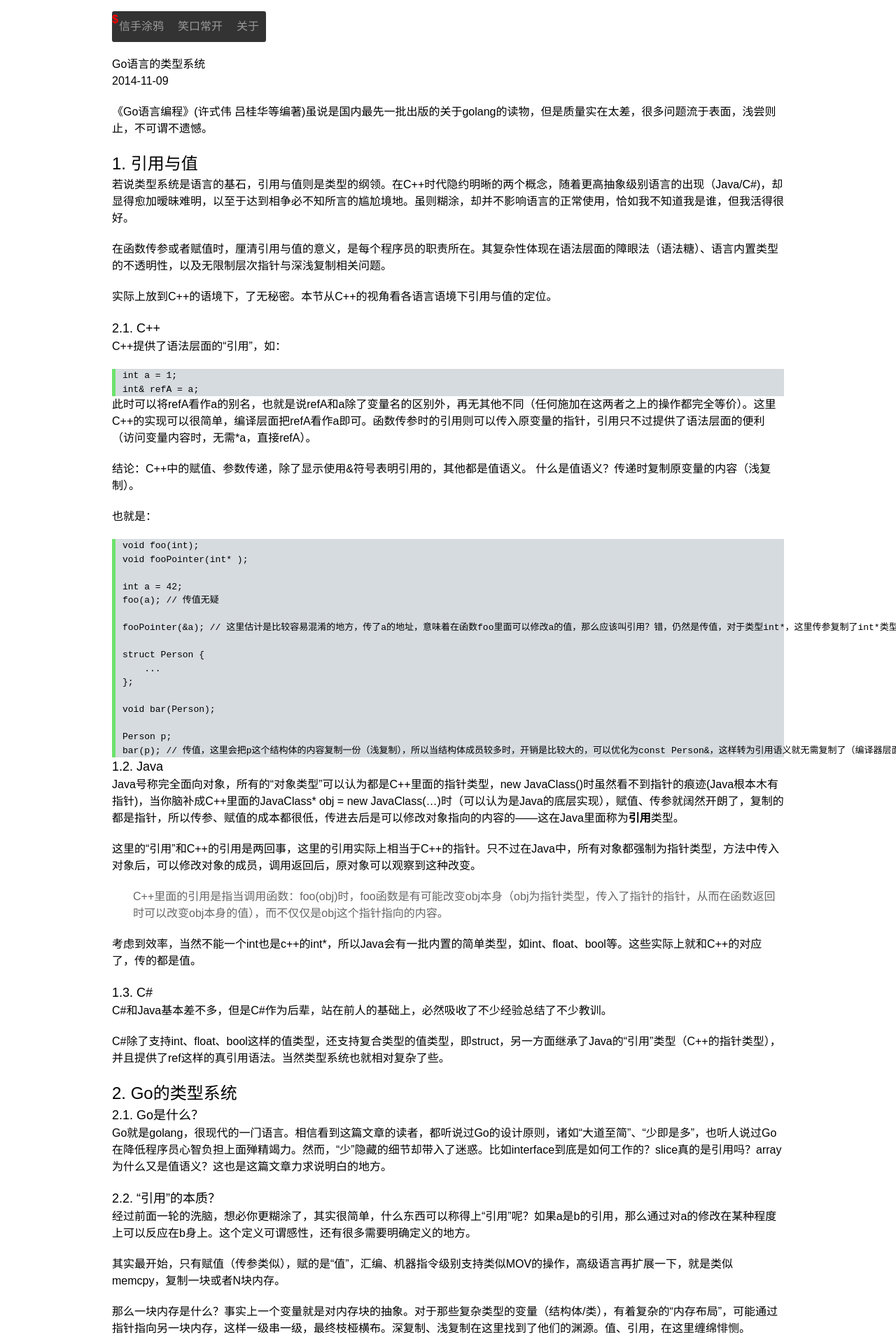
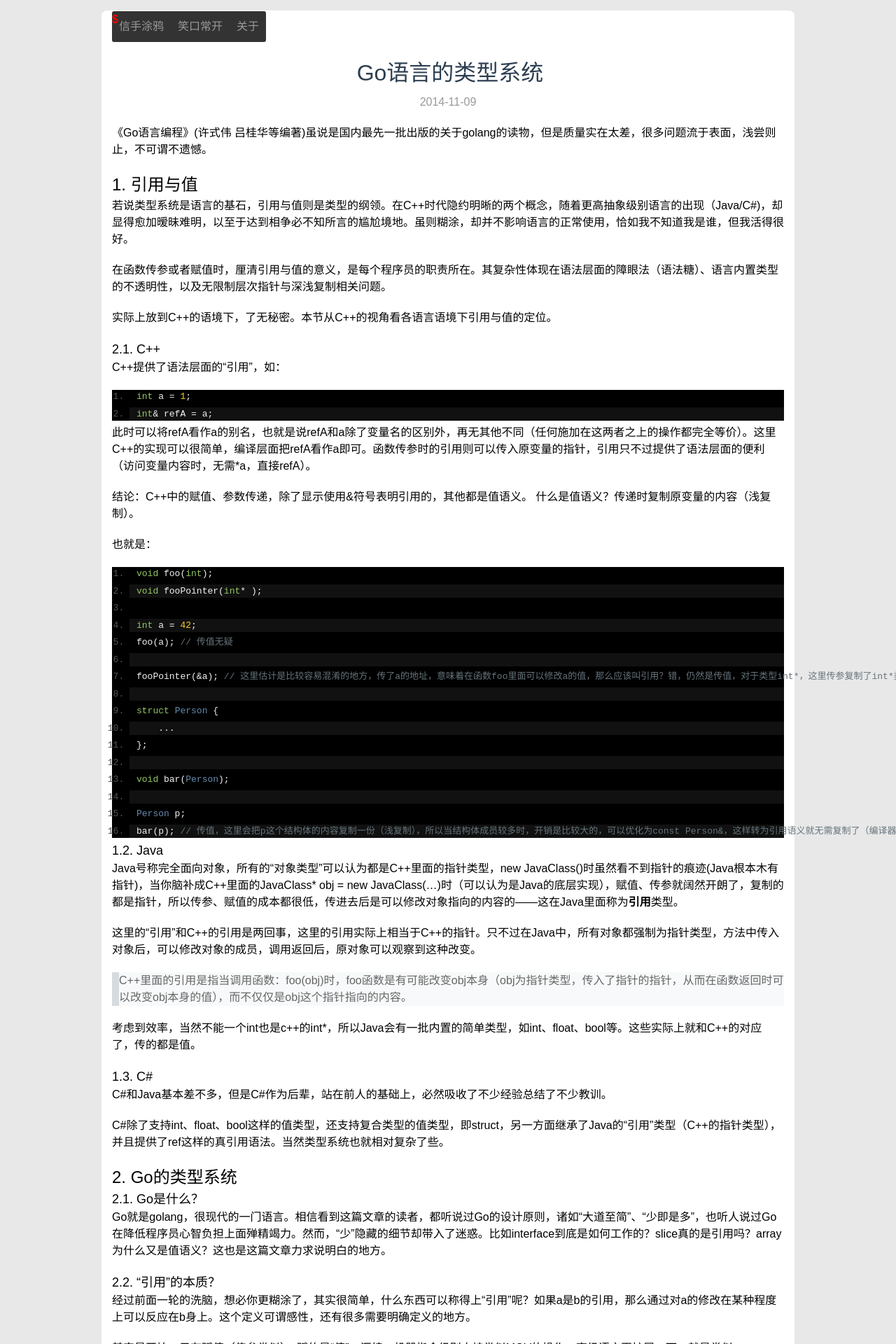
Before and after one commit to nofree5th/nofree5th.github.io, a Jekyll site: the page built from _posts/blogs/2014-11-09-what_the_fuck_between_values_and_references.md, in a window 1280 px wide. Shown: the top 1920 px of the page at 70% size. Built offline with Jekyll 4.4.1, drawn with Linux system fonts in a browser that asks for light colours; Markdown is read by kramdown in place of the engine named in the settings; comment, search, counter and statistics services are not loaded; some of the changed text lies outside the part shown.

Commit message:
add prettify

```diff
--- a/_layouts/blog.html
+++ b/_layouts/blog.html
@@ -14,6 +14,10 @@ $(function(){
           var $a = $(this);
           $a.append('<span class="glyphicon glyphicon-share-alt"></span>').attr("target","_blank");
       });
+  if (prettyPrint) {
+    $('pre').addClass('prettyprint linenums');
+    prettyPrint();
+  }
 });
 </script>
 {% include comment_plugin.html %}
--- a/_layouts/frame.html
+++ b/_layouts/frame.html
@@ -15,6 +15,7 @@
   <link rel="stylesheet" href="{{ site.baseurl }}css/reset.min.css">
   <link rel="stylesheet" href="{{ site.baseurl }}css/markdown.css">
   <link rel="stylesheet" href="{{ site.baseurl }}css/my.css">
+  <link rel="stylesheet" href="{{ site.baseurl }}css/prettify.css">
 </head>
 <body>
 <div id="wrapper">
@@ -28,14 +29,15 @@
       </ul>
     </div>
   </div><!-- end menu --!>
+<script src="{{ site.baseurl }}js/jquery-1.10.2.min.js"></script>
   <div id="body" class='md'>
       {{ content }}
   </div>
   <div id="footer" class="text-center">Copyright &copy; 2014 - WhoCares</div>
 </div>
-<script src="{{ site.baseurl }}js/jquery-1.10.2.min.js"></script>
 <script src="{{ site.baseurl }}js/respond.js"></script>
 <script src="{{ site.baseurl }}js/my.js"></script>
+<script src="{{ site.baseurl }}js/prettify.js"></script>
 {% if site.host != "0.0.0.0" %}
 <!-- begin baidu stat -->
 <script type="text/javascript">
--- a/css/markdown.css
+++ b/css/markdown.css
@@ -6,22 +6,34 @@
 }
 .md blockquote {
   color:#666666;
-  padding-left: 10px;
-  margin-left: 20px;
+  border-left: 10px solid #D6DBDF;
+  padding-left: 15px 10px;;
+  background: none repeat scroll 0 0 rgba(102,128,153,.05);
+}
+.md pre {
+  background-color: #000;
+  border-left: 10px solid #6CE26C;
 }
 .md pre code {
   display: block;
-  border-left: 5px solid #6CE26C;
 }
 .md code {
   padding-left: 10px;
-  background-color: #D6DBDF;
   word-wrap:break-word;
 }
 
-.md li {
+.md ul, .md ol {
+  margin-left: 25px;
+}
+.md ul li {
   list-style-type: disc;
+  margin-bottom: 5px;
 }
+.md ol li {
+  list-style: decimal;
+  margin-bottom: 5px;
+}
+
 
 .md h1 {
   color: #000000;
@@ -46,9 +58,8 @@
   font-size: 14px;
 }
 .md hr {
-  height: 1px;
-  color: #CCCCCC;
-  background-color: #CCCCCC;
+  border: none;
+  border-top: 1px dashed #BBB;
 }
 .md table {
   width: 100%;
--- a/css/my.css
+++ b/css/my.css
@@ -30,10 +30,11 @@
 /* layout */
 body {
   font-family: "Microsoft Yahei","微软雅黑","Arial","Helvetica","sans-serif";
+  background-color: #e8e8e8;
   /*background-color: #d1d1d1;*/
 }
 #wrapper {
-  /*background-color: #e8e8e8;*/
+  background-color: white;
   width: 960px;
   margin: 15px auto;
   padding: 15px;
@@ -88,7 +89,6 @@ body {
     color: #ddd;
 }
 
-/*
 .blog-entry-list .entry-title,
 .blog-entry .entry-title {
   font-size: 1.5em;
@@ -112,6 +112,3 @@ body {
 .see-more {
   margin-left: 10px;
 }
-    */
-
-/* markdown style */
--- /dev/null
+++ b/css/prettify.css
@@ -0,0 +1,35 @@
+/*
+ * Derived from einaros's Sons of Obsidian theme at
+ * http://studiostyl.es/schemes/son-of-obsidian by
+ * Alex Ford of CodeTunnel:
+ * http://CodeTunnel.com/blog/post/71/google-code-prettify-obsidian-theme
+ */
+
+.str{color: #EC7600;}
+.kwd{color:#93C763;}
+.com{color:#66747B;}
+.typ{color:#678CB1;}
+.lit{color:#FACD22;}
+.pun{color:#F1F2F3;}
+.pln{color:#F1F2F3;}
+.tag{color:#8AC763;}
+.atn{color:#E0E2E4;}
+.atv{color:#EC7600;}
+.dec{color:purple;}
+pre.prettyprint {border:0px solid #888;}
+ol.linenums{margin-top:0;margin-bottom:0;}
+.prettyprint{background:#000;}
+li.L0, li.L1, li.L2, li.L3, li.L4, li.L5, li.L6, li.L7, li.L8, li.L9{color:#555;}
+li.L1, li.L3, li.L5, li.L7, li.L9{background:#111;}
+@media print {
+    .str{color:#060;}
+    .kwd{color:#006;font-weight:bold;}
+    .com{color:#600;font-style:italic;}
+    .typ{color:#404;font-weight:bold;}
+    .lit{color:#044;}
+    .pun{color:#440;}
+    .pln{color:#000;}
+    .tag{color:#006;font-weight:bold;}
+    .atn{color:#404;}
+    .atv{color:#060;}
+}
```
Also changed, not shown: js/prettify.js (added).
